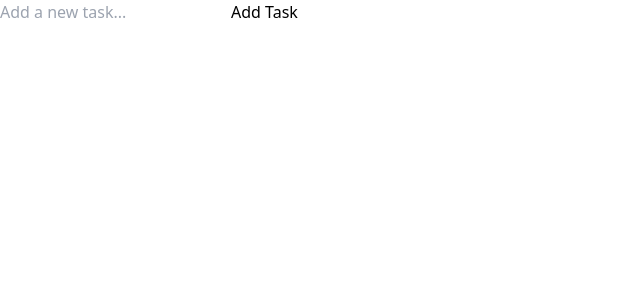
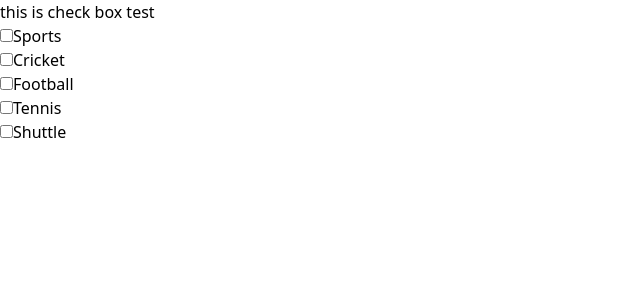
Before and after one commit to sesha472/react-mixprojects, a React (Vite) app: page / in a window 1280 px wide. Shown: the top 300 px of the page, without its empty margins (0-640 px from the left). Built offline with nearby package versions, Linux system fonts and the light colour scheme.

Commit message:
react code practiced

```diff
--- a/src/App.jsx
+++ b/src/App.jsx
@@ -1,24 +1,12 @@
 import React from 'react'
-// import Getuserdetails from './components/Getuserdetails.jsx'
-// import Reducercomponent from './components/Reducercomponent.jsx'
-// import Todolist from "./components/Todolist.jsx"
-// import Searchfiletr from './components/Searchfilter.jsx'
-// import Componentssection from './components/Componentssection.jsx'
-// import Component1 from './components/Component1.jsx'
-// import Component2 from './components/Component2.jsx'
-// import Userformdata from './components/Userformdata.jsx'
-import Componnet3 from './components/Componnet3.jsx';
+// import Userformdata from './components/Userformdata';
+import Checkboxcomponent from './components/Checkboxcomponent';
+
 const App = () => {
   return (
       <div >
-        {/* <Todolist /> */}
-        {/* <Searchfiletr/> */}
-        {/* <Componentssection/>*/}
-        {/* <Component1/>
-    <Component2/> */}
-        {/*<Userformdata />*/}
-         <Componnet3/>
-
+        {/* <Userformdata/> */}
+        <Checkboxcomponent/>
       </div>
   );
 }
--- /dev/null
+++ b/src/components/Checkboxcomponent.jsx
@@ -0,0 +1,195 @@
+// import React, { useState } from "react";
+
+// const Checkboxcomponent = () => {
+//   const [checkedItems, setCheckedItems] = useState({
+//     cricket: false,
+//     baseball: false,
+//     tennis: false,
+//     shuttle: false,
+//     football: false,
+//   });
+
+//   // Handler for checkbox changes
+//   const handleCheckboxChange = (e) => {
+//     const { name, checked } = e.target;
+//     setCheckedItems((prevState) => ({
+//       ...prevState,
+//       [name]: checked,
+//     }));
+//   };
+
+//   const handleSubmit = (e) => {
+//     e.preventDefault();
+//     // Filtering only checked sports
+//     console.log(Object.keys(checkedItems));
+
+//     const selectedSports = Object.keys(checkedItems).filter(
+//       (item) => checkedItems[item]
+
+//     );
+//     console.log("Selected sports:", selectedSports);
+//   };
+
+//   return (
+//     <div>
+//       <form onSubmit={handleSubmit}>
+//         <div>
+//          <label>
+//             <input
+//              type="checkbox"
+//              name="cricket"
+//              checked={checkedItems.cricket}
+//              onChange={handleCheckboxChange}
+//             />
+//             cricket
+//          </label>
+//         </div>
+
+//         <div>
+//           <label>
+//             <input
+//               type="checkbox"
+//               name="baseball"
+//               checked={checkedItems.baseball}
+//               onChange={handleCheckboxChange}
+//             />
+//             Baseball
+//           </label>
+//         </div>
+
+//         <div>
+//           <label>
+//             <input
+//               type="checkbox"
+//               name="tennis"
+//               checked={checkedItems.tennis}
+//               onChange={handleCheckboxChange}
+//             />
+//             Tennis
+//           </label>
+//         </div>
+
+//         <div>
+//           <label>
+//             <input
+//               type="checkbox"
+//               name="shuttle"
+//               checked={checkedItems.shuttle}
+//               onChange={handleCheckboxChange}
+//             />
+//             Shuttle
+//           </label>
+//         </div>
+
+//         <div>
+//           <label>
+//             <input
+//               type="checkbox"
+//               name="football"
+//               checked={checkedItems.football}
+//               onChange={handleCheckboxChange}
+//             />
+//             Football
+//           </label>
+//         </div>
+
+//         <button type="submit">Submit</button>
+//       </form>
+//     </div>
+//   );
+// };
+
+// export default Checkboxcomponent;
+
+
+import React, { useEffect, useState } from 'react'
+const items = ["Sports", "Cricket", "Football", "Tennis", "Shuttle"];
+const Checkboxcomponent = () => {
+    const [checkboxselecteditems, setcheckboxselecteditems] = useState([]);
+
+
+    const  chechboxHAnlder=(e)=>{
+       if(e.target.checked){
+        setcheckboxselecteditems((prvstate)=>(
+          [...prvstate,e.target.value]
+        ))
+       }else {
+        setcheckboxselecteditems((prvstate)=>(
+          prvstate.filter((item)=>item!==e.target.value)
+        ))
+       }
+
+
+   }
+        useEffect(() => {
+          console.log(checkboxselecteditems);
+        }, [checkboxselecteditems])
+
+  return (
+    <div>
+      <h1>this is check box test</h1>
+      {items.map(item=>(
+        <div key={item}>
+        <label >
+        <input type='checkbox' name={item} value={item} onChange={chechboxHAnlder} />
+        {item}
+        </label>
+        </div>
+      ))}
+
+        {checkboxselecteditems.map(item=>(
+          <p>{item}</p>
+        ))}
+    </div>
+  )
+}
+
+export default Checkboxcomponent
+
+
+
+
+// import { useState } from "react";
+// const arr=["Apple", "Orange", "Banana"]
+// export default function Checkboxcomponent() {
+//   const [fruitsArr, setFruitsArr] = useState([...arr]);
+//   const [chkBoxStates, setChkBoxStates] = useState(arr.map(()=>false));
+
+//   const deleteClickHandler = (index) => {
+//     alert(index);
+//     const filteredArr = [];
+//     for (let i = 0; i < fruitsArr.length; i++) {
+//       if (i !== index) filteredArr.push(fruitsArr[i]);
+//     }
+//     setFruitsArr(filteredArr);
+//   };
+
+//   const handleCheck = (isChecked, index) => {
+//     setChkBoxStates((prevArray) => {
+//       const newArray = [...prevArray]; // create a new array based on the previous state array
+//       newArray[index] = isChecked; // modify the element at the specified index
+//       return newArray; // return the new array as the updated state value
+//     });
+//   };
+//   return (
+//     <div className="">
+//       <h1>Hello Codeandbox</h1>
+//       <h2>Start editing to see some magic happen!</h2>
+//       {fruitsArr.map((element, index) => {
+//         return (
+//           <div key={index}>
+//             <input
+//               type="checkbox"
+//               onChange={(e) => handleCheck(e.target.checked, index)}
+//             ></input>{" "}
+//             &nbsp;&nbsp;
+//             {element} &nbsp;&nbsp;&nbsp;&nbsp;&nbsp;&nbsp;&nbsp;&nbsp;
+//             {chkBoxStates[index] && (
+//               <button onClick={() => deleteClickHandler(index)}>Delete</button>
+//             )}
+//           </div>
+//         );
+//       })}
+//     </div>
+//   );
+// }
```
Also changed, not shown: src/components/Component2.jsx (+71 -24 lines), src/components/Userformdata.jsx (+13 -0 lines).
